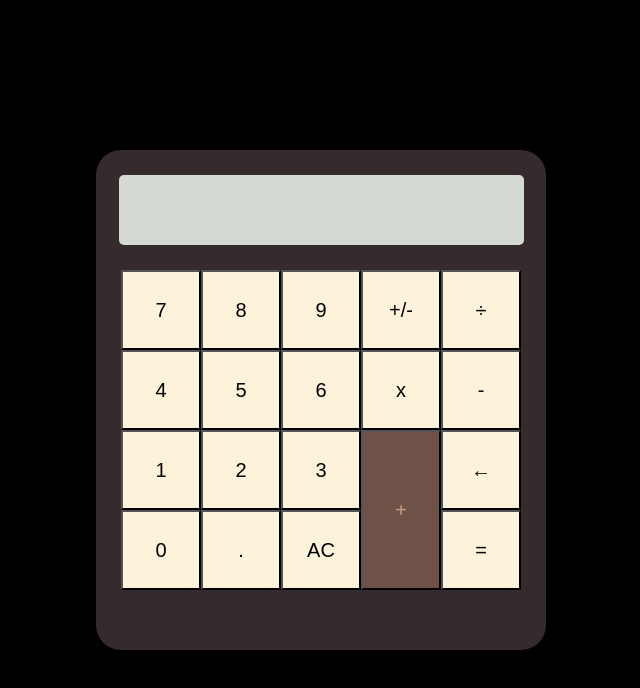
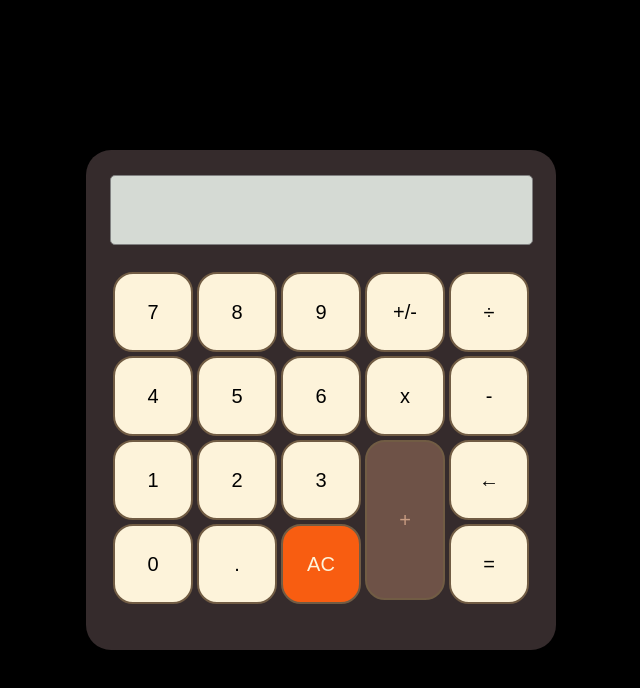
Before and after one commit to nublius/calculator, a plain HTML site: page index.html in a window 1280 px wide. Shown: the whole page, without its empty margins (319-959 px from the left). Drawn offline with Linux system fonts and the light colour scheme.

Commit message:
fancify buttons

```diff
--- a/index.html
+++ b/index.html
@@ -31,7 +31,7 @@
                     <div class="row-four flex">
                         <button class="btn">0</button>
                         <button class="btn">.</button>
-                        <button class="btn">AC</button>
+                        <button class="btn clear">AC</button>
                     </div>
                 </div>
                 <div class="operations-one flex">
--- a/styles.css
+++ b/styles.css
@@ -23,11 +23,12 @@ body {
 
 .calculator-container {
     background-color: #352b2c;
-    width: 450px;
+    width: 470px;
     height: 500px;
     border-radius: 25px;
     flex-direction: column;
     align-items: center;
+
 }
 
 .display {
@@ -37,10 +38,7 @@ body {
     height: 70px;
     margin-top: 25px;
     margin-bottom: 25px;
-}
-
-.button-container {
-
+    border: 1px solid grey;
 }
 
 .nums {
@@ -55,6 +53,13 @@ body {
     height: 80px;
     width: 80px;
     background-color: #fdf3da;
+    border: 2px solid #715c44;
+    border-radius: 20px;
+    margin: 2px;
+}
+
+.btn:active {
+    border: 2px solid #36241d;
 }
 
 .add {
```
